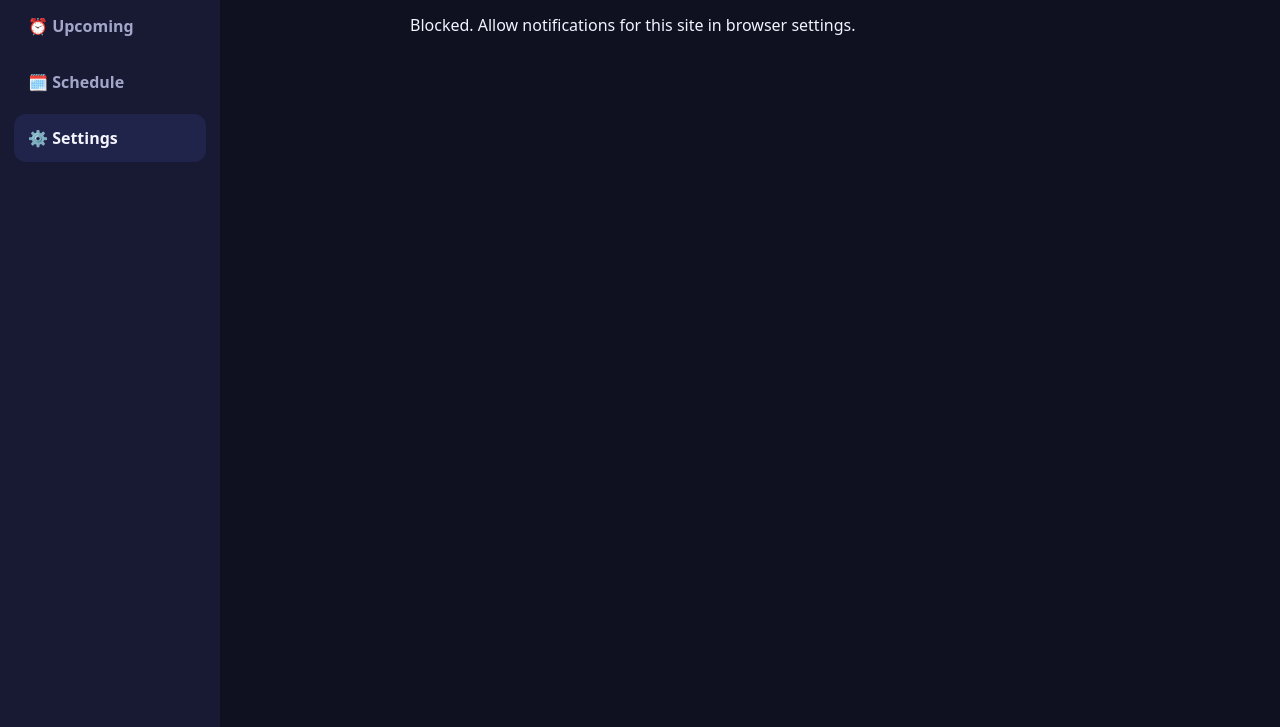
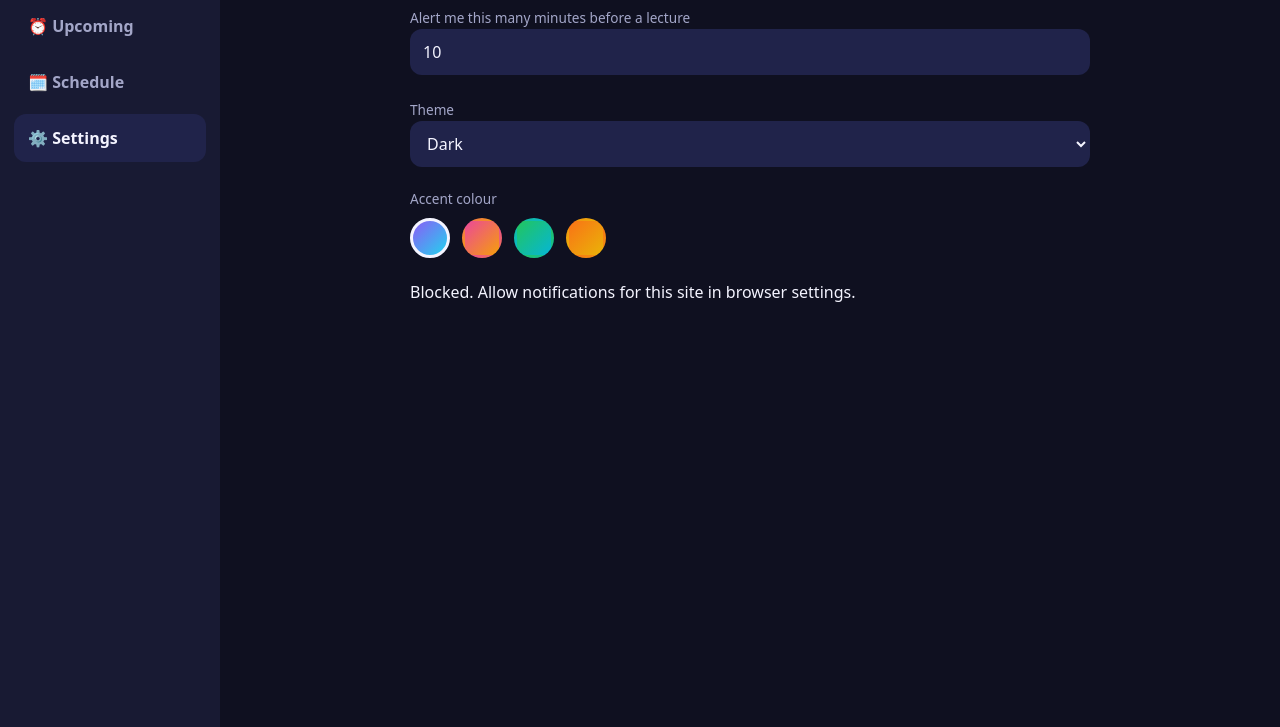
Before and after one commit to thegreatestdev-debug/Lecture-Alert-PWA, a plain HTML site: page index.html in a window 1280 px wide. Both pictures are taken after a click on the button "⚙️ Settings". Shown: the part 73-800 px from the top of the page. Drawn offline with Linux system fonts and the light colour scheme.

Commit message:
A real Settings screen with three controls

```diff
--- a/app.js
+++ b/app.js
@@ -101,8 +101,95 @@ clearBtn.addEventListener("click", () => {
 fillHallSelect();
 render();
 
+// ===== Settings =====
+const SETTINGS_KEY = "settings";
+
+const ACCENTS = {
+  violet: { accent: "#8b5cf6", accent2: "#22d3ee" },
+  pink:   { accent: "#ec4899", accent2: "#f59e0b" },
+  green:  { accent: "#22c55e", accent2: "#06b6d4" },
+  orange: { accent: "#f97316", accent2: "#eab308" }
+};
+const THEMES = ["dark", "light"];
+const DEFAULT_SETTINGS = { leadMinutes: 10, theme: "dark", accent: "violet" };
+
+function loadSettings() {
+  try {
+    const raw = JSON.parse(localStorage.getItem(SETTINGS_KEY));
+    const lead = Number(raw && raw.leadMinutes);
+    return {
+      leadMinutes: Number.isInteger(lead) && lead >= 1 && lead <= 120
+        ? lead : DEFAULT_SETTINGS.leadMinutes,
+      theme: raw && THEMES.includes(raw.theme) ? raw.theme : DEFAULT_SETTINGS.theme,
+      accent: raw && Object.keys(ACCENTS).includes(raw.accent) ? raw.accent : DEFAULT_SETTINGS.accent
+    };
+  } catch (err) {
+    return { ...DEFAULT_SETTINGS };
+  }
+}
+
+let settings = loadSettings();
+
+function saveSettings() {
+  localStorage.setItem(SETTINGS_KEY, JSON.stringify(settings));
+}
+
+function applySettings() {
+  const root = document.documentElement;
+  root.dataset.theme = settings.theme;
+  root.style.setProperty("--accent", ACCENTS[settings.accent].accent);
+  root.style.setProperty("--accent-2", ACCENTS[settings.accent].accent2);
+}
+
+const leadInput = document.getElementById("lead-minutes");
+const themeSelect = document.getElementById("theme-select");
+const accentPicker = document.getElementById("accent-picker");
+
+function buildAccentPicker() {
+  accentPicker.replaceChildren();
+  for (const [name, colors] of Object.entries(ACCENTS)) {
+    const btn = document.createElement("button");
+    btn.type = "button";
+    btn.className = "swatch";
+    btn.title = name;
+    btn.setAttribute("aria-label", `${name} accent`);
+    btn.style.background = `linear-gradient(135deg, ${colors.accent}, ${colors.accent2})`;
+    btn.classList.toggle("selected", name === settings.accent);
+    btn.addEventListener("click", () => {
+      settings.accent = name;
+      saveSettings();
+      applySettings();
+      buildAccentPicker();
+    });
+    accentPicker.appendChild(btn);
+  }
+}
+
+leadInput.value = settings.leadMinutes;
+themeSelect.value = settings.theme;
+
+leadInput.addEventListener("change", () => {
+  const value = Number(leadInput.value);
+  if (Number.isInteger(value) && value >= 1 && value <= 120) {
+    settings.leadMinutes = value;
+    saveSettings();
+  } else {
+    leadInput.value = settings.leadMinutes;
+  }
+});
+
+themeSelect.addEventListener("change", () => {
+  if (THEMES.includes(themeSelect.value)) {
+    settings.theme = themeSelect.value;
+    saveSettings();
+    applySettings();
+  }
+});
+
+applySettings();
+buildAccentPicker();
+
 // ===== Alerts and notifications =====
-const LEAD_MINUTES = 1;            // demo value; becomes a setting in M6d
 const CHECK_EVERY_MS = 1000;
 const FIRED_KEY = "firedAlerts";
 
@@ -158,7 +245,7 @@ function checkAlerts() {
     const start = getNextOccurrence(lecture, now);
     if (start === null) continue;
 
-    const alertAt = new Date(start.getTime() - LEAD_MINUTES * 60 * 1000);
+    const alertAt = new Date(start.getTime() - settings.leadMinutes * 60 * 1000);
     const key = `${lecture.id}|${start.getTime()}`;
 
     if (now >= alertAt && !fired.has(key)) {
--- a/index.html
+++ b/index.html
@@ -63,10 +63,32 @@
       </section>
 
       <section id="view-settings" class="view" hidden>
-        <h2>Settings</h2>
-        <button id="enable-notifications" type="button">Enable notifications</button>
-        <p id="notif-status"></p>
-      </section>
+  <h2>Settings</h2>
+
+  <div class="setting">
+    <label for="lead-minutes">Alert me this many minutes before a lecture</label>
+    <input id="lead-minutes" type="number" min="1" max="120" step="1">
+  </div>
+
+  <div class="setting">
+    <label for="theme-select">Theme</label>
+    <select id="theme-select">
+      <option value="dark">Dark</option>
+      <option value="light">Light</option>
+    </select>
+    </div>
+
+    <div class="setting">
+    <span class="setting-label">Accent colour</span>
+    <div id="accent-picker" class="swatches"></div>
+    </div>
+
+    <div class="setting">
+    <button id="enable-notifications" type="button">Enable notifications</button>
+    <p id="notif-status"></p>
+    </div>
+       </section>
+
     </main>
 
   </div>
--- a/style.css
+++ b/style.css
@@ -177,5 +177,37 @@ button:hover { filter: brightness(1.1); }
   border-left: 4px solid var(--accent-2);
   border-radius: var(--radius);
 }
+.muted { color: var(--muted); }
 
-.muted { color: var(--muted); }
+
+:root { color-scheme: dark; }
+
+:root[data-theme="light"] {
+  color-scheme: light;
+  --bg: #f5f5ff;
+  --surface: #ffffff;
+  --surface-2: #ececff;
+  --text: #15152b;
+  --muted: #5a5d86;
+}
+
+.setting { margin-bottom: 22px; }
+
+.setting-label {
+  display: block;
+  margin-bottom: 8px;
+  font-size: 0.85rem;
+  color: var(--muted);
+}
+
+.swatches { display: flex; gap: 12px; }
+
+.swatch {
+  width: 40px;
+  height: 40px;
+  padding: 0;
+  border-radius: 50%;
+  border: 3px solid transparent;
+}
+
+.swatch.selected { border-color: var(--text); }
```
